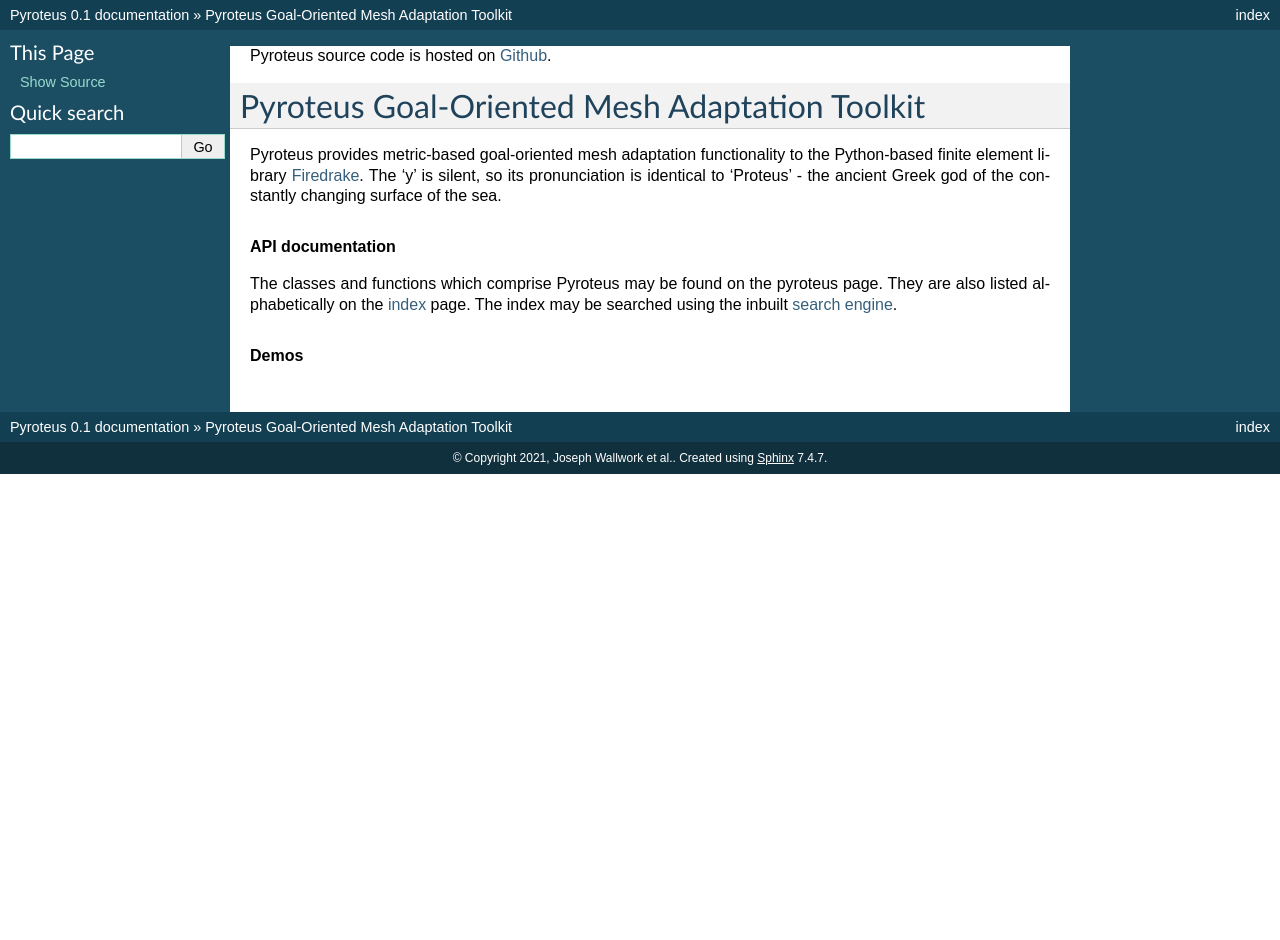
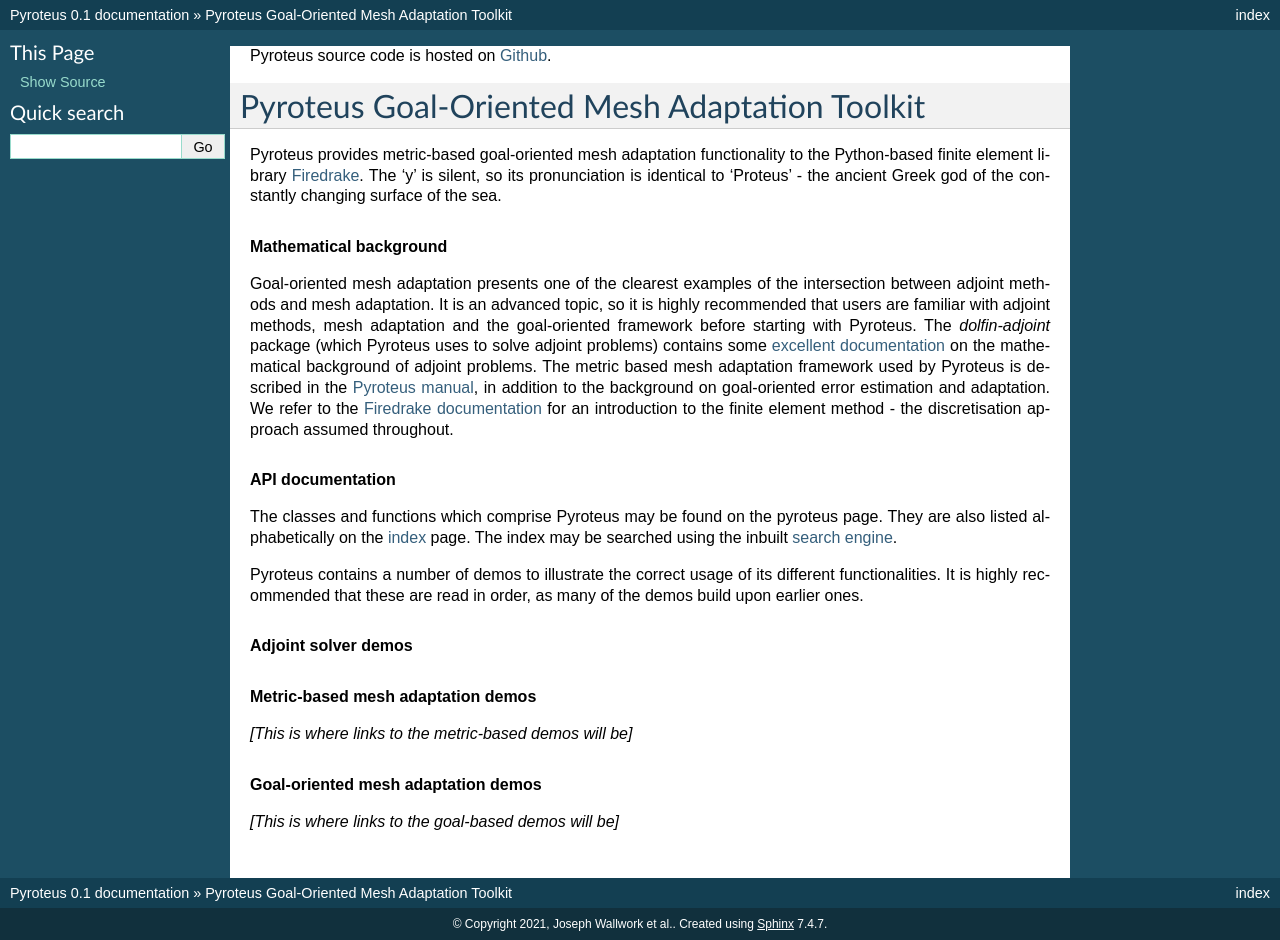
Before and after one commit to pyroteus/pyroteus, a Sphinx documentation site: the page built from docs/source/index.rst, in a window 1280 px wide. Built offline with Sphinx 7.4.7, drawn with Linux system fonts in a browser that asks for light colours; pages that are not in the unit, such as notebooks, are missing from menus; before the commit the page ends 900 px from its top, so only the background shows below that.

Commit message:
docs: create (empty) manual

```diff
--- a/docs/source/index.rst
+++ b/docs/source/index.rst
@@ -15,6 +15,26 @@
 ancient Greek god of the constantly changing surface of the
 sea.
 
+.. rubric:: Mathematical background
+
+Goal-oriented mesh adaptation presents one of the clearest
+examples of the intersection between adjoint methods and mesh
+adaptation. It is an advanced topic, so it is highly
+recommended that users are familiar with adjoint methods,
+mesh adaptation and the goal-oriented framework before
+starting with Pyroteus. The `dolfin-adjoint` package (which
+Pyroteus uses to solve adjoint problems) contains some
+`excellent documentation
+<http://www.dolfin-adjoint.org/en/latest/documentation/maths/index.html>`__
+on the mathematical background of adjoint problems. The metric
+based mesh adaptation framework used by Pyroteus is described
+in the :doc:`maths/index`, in addition to the background on
+goal-oriented error estimation and adaptation. We refer to the
+`Firedrake documentation
+<https://firedrakeproject.org/documentation.html>`__
+for an introduction to the finite element method - the
+discretisation approach assumed throughout.
+
 .. rubric:: API documentation
 
 The classes and functions which comprise Pyroteus may be found on the
@@ -22,10 +42,23 @@
 :ref:`index <genindex>` page. The index may be searched using the
 inbuilt :ref:`search engine <search>`.
 
-.. rubric:: Demos
+Pyroteus contains a number of demos to illustrate the correct
+usage of its different functionalities. It is highly recommended
+that these are read in order, as many of the demos build upon
+earlier ones.
+
+.. rubric:: Adjoint solver demos
 
 .. toctree::
     :maxdepth: 1
 
     Adjoint of Burgers equation <demos/burgers.py>
     Adjoint of Burgers equation on two meshes <demos/burgers2.py>
+
+.. rubric:: Metric-based mesh adaptation demos
+
+`[This is where links to the metric-based demos will be]`
+
+.. rubric:: Goal-oriented mesh adaptation demos
+
+`[This is where links to the goal-based demos will be]`
--- /dev/null
+++ b/docs/source/maths/1-metric-based.rst
@@ -0,0 +1,5 @@
+============================
+Metric-based mesh adaptation
+============================
+
+`[This is where the metric-based manual will be.]`
--- /dev/null
+++ b/docs/source/maths/2-goal-oriented-error-estimation.rst
@@ -0,0 +1,5 @@
+==============================
+Goal-oriented error estimation
+==============================
+
+`[This is where the error estimation manual will be.]`
--- /dev/null
+++ b/docs/source/maths/3-goal-oriented-mesh-adaptation.rst
@@ -0,0 +1,5 @@
+=============================
+Goal-oriented mesh adaptation
+=============================
+
+`[This is where the goal-based manual will be.]`
```
Also changed, not shown: README.md (+3 -3 lines), docs/source/maths/index.rst (added, +13 -0 lines), 2 other files.
